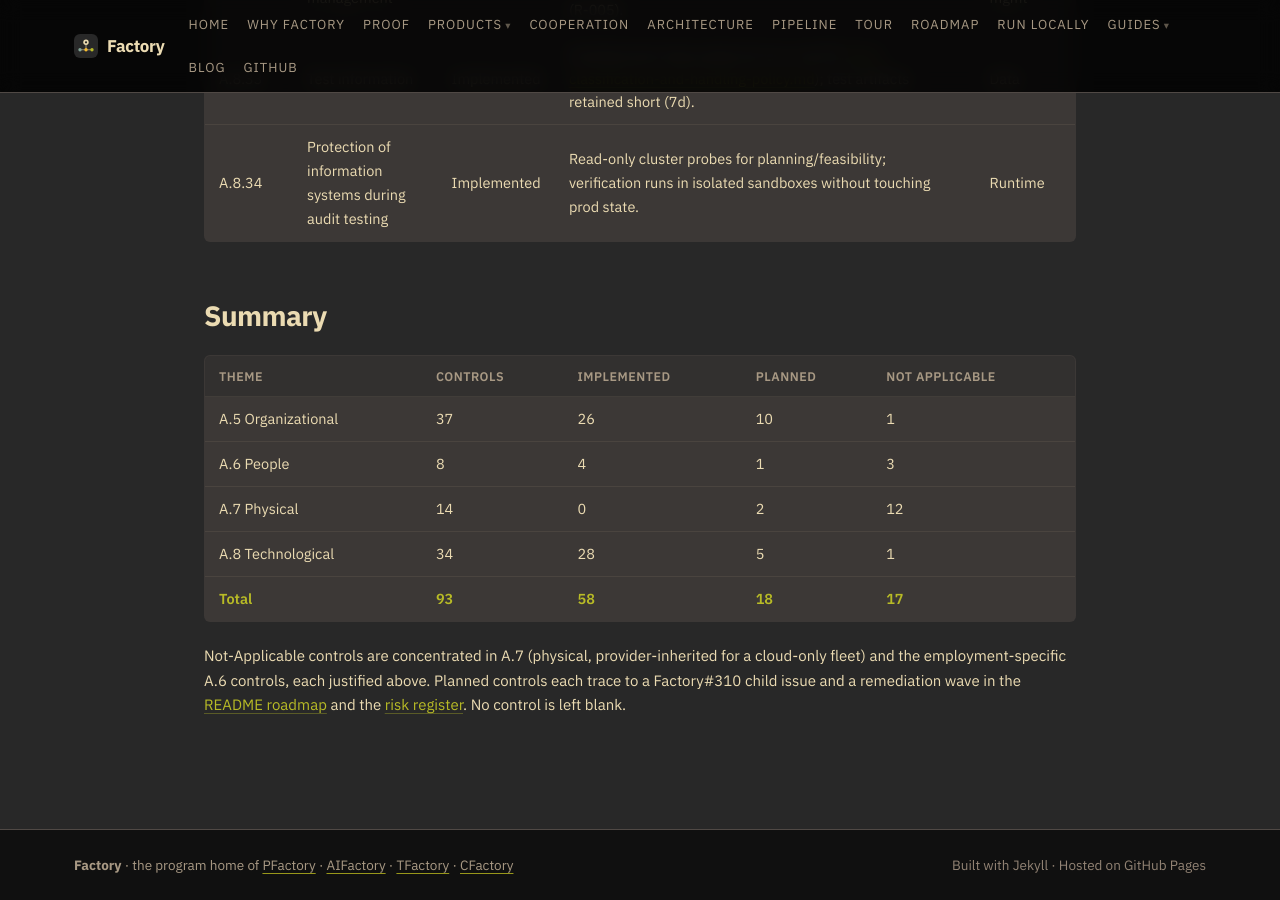
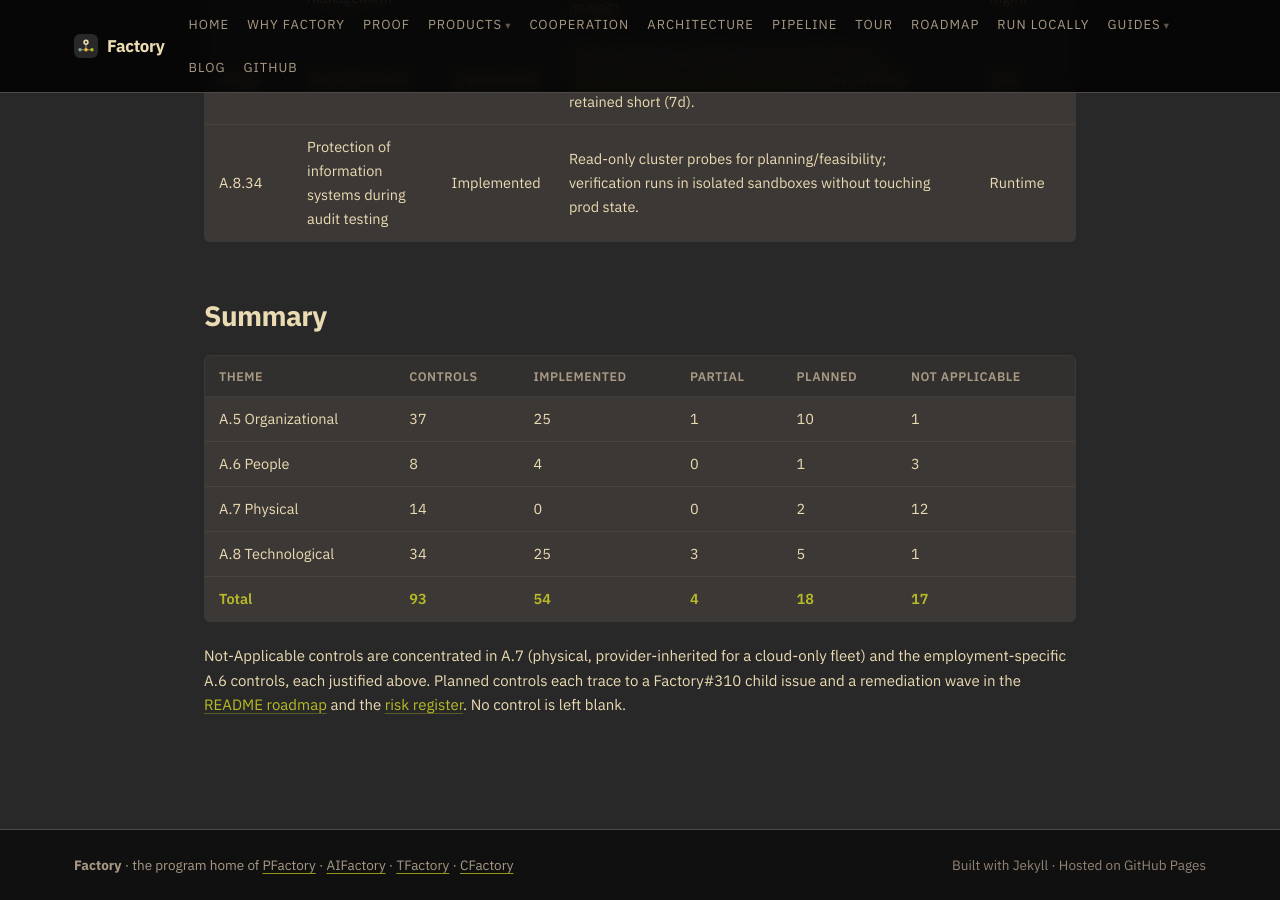
Before and after one commit to olafkfreund/Factory, a Jekyll site: the page built from docs/compliance/statement-of-applicability.md, in a window 1280 px wide and 900 px high, scrolled down 11203 px. Built offline with Jekyll 4.4.1, drawn with Linux system fonts in a browser that asks for light colours; our own code applies the rules of GitHub Pages for plain Markdown files.

Commit message:
docs(compliance): SoA summary counts Partial separately (#324)
Plan step 2 (codex): 54 Implemented, 4 Partial, 18 Planned, 17 N/A.

Co-Authored-By: Claude Opus 5.5 <noreply@anthropic.com>
Claude-Session: https://claude.ai/code/session_01WtDyDqabJ8SR4gD3ubwYx1

```diff
--- a/docs/compliance/statement-of-applicability.md
+++ b/docs/compliance/statement-of-applicability.md
@@ -177,13 +177,13 @@ Applicable to the fleet's own operation, justified per control below.
 
 ## Summary
 
-| Theme | Controls | Implemented | Planned | Not Applicable |
-|---|---|---|---|---|
-| A.5 Organizational | 37 | 26 | 10 | 1 |
-| A.6 People | 8 | 4 | 1 | 3 |
-| A.7 Physical | 14 | 0 | 2 | 12 |
-| A.8 Technological | 34 | 28 | 5 | 1 |
-| **Total** | **93** | **58** | **18** | **17** |
+| Theme | Controls | Implemented | Partial | Planned | Not Applicable |
+|---|---|---|---|---|---|
+| A.5 Organizational | 37 | 25 | 1 | 10 | 1 |
+| A.6 People | 8 | 4 | 0 | 1 | 3 |
+| A.7 Physical | 14 | 0 | 0 | 2 | 12 |
+| A.8 Technological | 34 | 25 | 3 | 5 | 1 |
+| **Total** | **93** | **54** | **4** | **18** | **17** |
 
 Not-Applicable controls are concentrated in A.7 (physical, provider-inherited for a
 cloud-only fleet) and the employment-specific A.6 controls, each justified above. Planned
```
